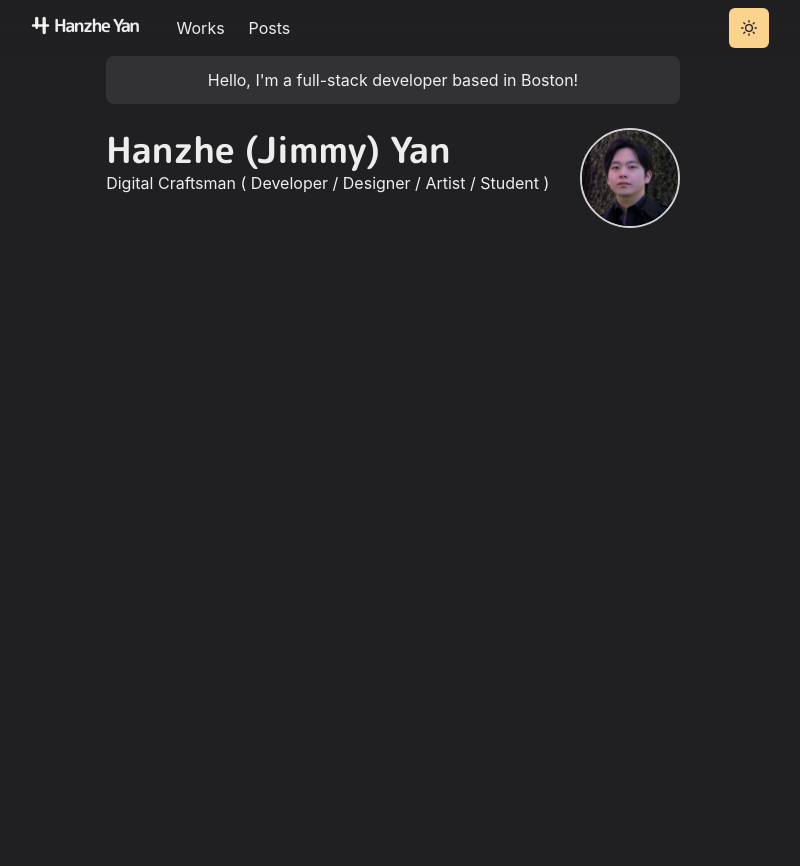
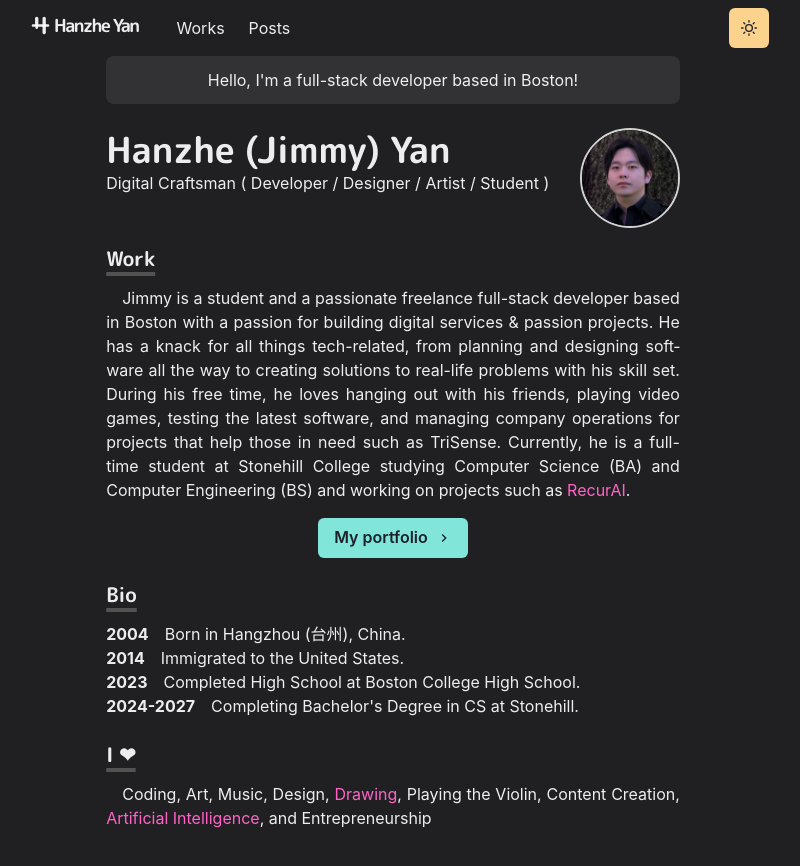
Before and after one commit to YHAZN/portfolio, a Next.js app: page / in a window 1280 px wide. Shown: the top 866 px of the page, without its empty margins (247-1047 px from the left). Before the commit the page ends 800 px from the top, so only its background shows below. Built offline with nearby package versions, Linux system fonts and the light colour scheme.

Commit message:
Added Des Bio and Works grid item

```diff
--- /dev/null
+++ b/components/bio.js
@@ -0,0 +1,12 @@
+import { Box } from '@chakra-ui/react'
+import styled from '@emotion/styled'
+
+export const BioSection = styled(Box) `
+    padding-left: 3.4em;
+    text-indent: -3.4em;
+`
+
+export const BioYear = styled.span`
+    font-weight: bold;
+    margin-right: 1em;
+`
--- /dev/null
+++ b/components/paragraph.js
@@ -0,0 +1,9 @@
+import styled from '@emotion/styled'
+
+const Paragraph = styled.p`
+    text-align: justify;
+    text-indent: 1em;
+    hyphens: auto;
+`
+
+export default Paragraph
--- a/components/section.js
+++ b/components/section.js
@@ -7,7 +7,7 @@ const StyledDiv = chakra(motion.div, {
     }
 })
 
-const Section = ({ children, delay= 0 }) => {
+const Section = ({ children, delay= 0 }) => (
     <StyledDiv
         initial={{y: 10, opacity:0}}
         animate={{y: 0, opacity:1}}
@@ -16,6 +16,6 @@ const Section = ({ children, delay= 0 }) => {
     >
         {children}
     </StyledDiv>
-}
+)
 
 export default Section
--- a/components/theme-toggle-button.js
+++ b/components/theme-toggle-button.js
@@ -1,3 +1,4 @@
+import { AnimatePresence, motion } from 'framer-motion'
 import { IconButton, useColorMode,useColorModeValue} from '@chakra-ui/react'
 import { formatRevalidate } from 'next/dist/server/lib/revalidate'
 import { SunIcon, MoonIcon } from '@chakra-ui/icons'
@@ -6,12 +7,23 @@ const ThemeToggleButton = () => {
     const { toggleColorMode } = useColorMode()
 
     return (
+        <AnimatePresence mode="wait" initial={false}>
+            <motion.div
+                style={{ display: 'inline-block'}}
+                key={useColorModeValue('light', 'dark')}
+                initial={{y: -20, opacity: 0}}
+                animate={{y: 0, opacity: 1}}
+                exit={{y: 20, opacity: 0}}
+                transition={{duration: 0.2}}
+            >
                 <IconButton
                     aria-label="Toggle theme"
                     colorScheme={useColorModeValue('purple', 'orange')}
                     icon={useColorModeValue(<MoonIcon />, <SunIcon />)}
                     onClick={toggleColorMode}
                 ></IconButton>
+            </motion.div>
+        </AnimatePresence>
     )
 }
 
--- a/pages/index.js
+++ b/pages/index.js
@@ -1,5 +1,9 @@
-import { Container, Box, Heading, Image, useColorModeValue} from  '@chakra-ui/react'
+import NextLink from 'next/link'
+import { Button, Container, Box, Heading, Image, Link, useColorModeValue} from  '@chakra-ui/react'
+import { ChevronRightIcon } from '@chakra-ui/icons'
 import Section from '../components/section'
+import Paragraph from '../components/paragraph'
+import { BioSection, BioYear } from '../components/bio'
 
 const Page = () => {
     return (
@@ -38,7 +42,56 @@ const Page = () => {
                 <Heading as="h3" variant="section-title">
                     Work
                 </Heading>
-                <p>Paragraph</p>
+                <Paragraph>
+                Jimmy is a student and a passionate freelance full-stack developer based in Boston with a passion for building digital services & passion projects. He has a knack for all things tech-related, from planning and designing software all the way to creating solutions to real-life problems with his skill set. During his free time, he loves hanging out with his friends, playing video games, testing the latest software, and managing company operations for projects that help those in need such as TriSense. Currently, he is a full-time student at Stonehill College studying Computer Science (BA) and Computer Engineering (BS) and working on projects such as {' '}
+                    <NextLink href="/works/RecurAI">
+                        <Link>RecurAI</Link>
+                    </NextLink>.
+                </Paragraph>
+                <Box align="center" my={4}>
+                    <NextLink href="/works">
+                        <Button rightIcon={<ChevronRightIcon />} colorScheme="teal">
+                            My portfolio
+                        </Button>
+                    </NextLink>
+                </Box>
+            </Section>
+            <Section delay={0.2}>
+                <Heading as="h3" variant="section-title" >
+                    Bio
+                </Heading>
+                <BioSection>
+                    <BioYear>2004</BioYear>
+                    Born in Hangzhou (台州), China.
+                </BioSection>
+                <BioSection>
+                    <BioYear>2014</BioYear>
+                    Immigrated to the United States.
+                </BioSection>
+                <BioSection>
+                    <BioYear>2023</BioYear>
+                    Completed High School at Boston College High School.
+                </BioSection>
+                <BioSection>
+                    <BioYear>2024-2027</BioYear>
+                    Completing Bachelor&apos;s Degree in CS at Stonehill.
+                </BioSection>
+            </Section>
+            <Section delay={0.3}>
+                <Heading as="h3" variant="section-title" >
+                    I ❤
+                </Heading>
+                <Paragraph>
+                    Coding, Art, Music, Design, {' '}
+                    <Link href="http://en.wikipedia.org/wiki">
+                        Drawing
+                    </Link>
+                    , Playing the Violin, Content Creation, {' '}
+                    <Link href="http://www.recurai.info">
+                        Artificial Intelligence
+                    </Link>
+                    , and Entrepreneurship
+                </Paragraph>
             </Section>
         </Container>
     )
```
Also changed, not shown: components/grid-item.js (added, +52 -0 lines), pages/works.js (added, +15 -0 lines). Lines whose indentation alone changed are shown as unchanged.
